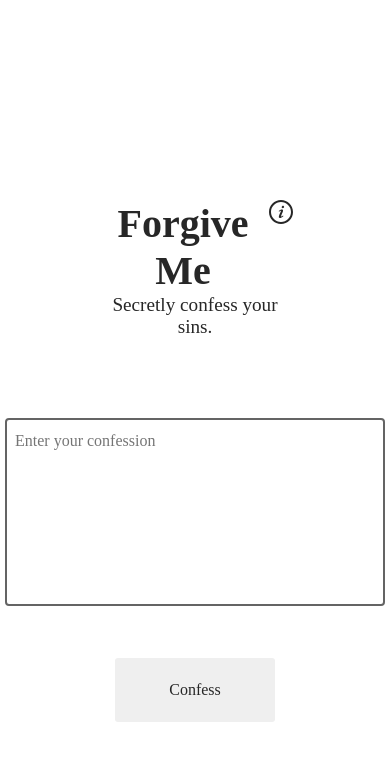
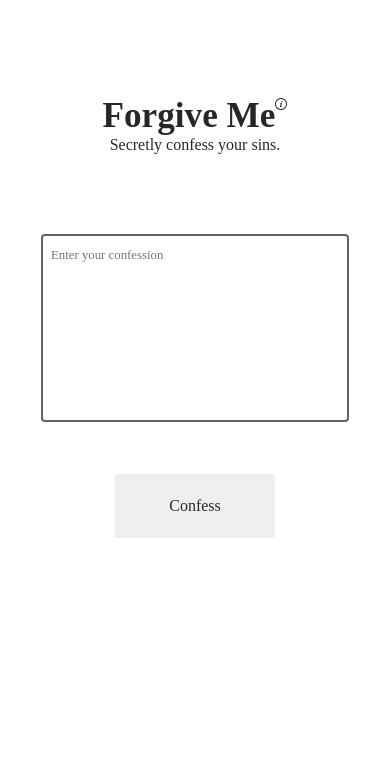
Before and after one commit to austinbrodeur/confessions, a website: page index.html in a window 390 px wide. Shown: the top 760 px of the page. Drawn offline with nearby package versions, Linux system fonts and the light colour scheme.

Commit message:
mobile layout work, tooltip placement needs to be fixed

```diff
--- a/public/styles/style.css
+++ b/public/styles/style.css
@@ -100,18 +100,30 @@ button:hover {
 }
 
 @media screen and (max-width: 800px) {
+
+    svg {
+        width: 12px;
+        height: 12px;
+    }
+
+    .title-section {
+        margin: 6rem auto 0 auto;
+        width: 80%;
+    }
+
     textarea {
-        width: 22.5rem;
+        font-size: 0.8rem;
+        width: 18rem;
         height: 10rem;
     }
 
     .title-section h1 {
         font-weight: 600;
-        font-size: 2.5rem;
+        font-size: 2.2rem;
     }
 
     .title-section h3 {
-        font-size: 1.2rem;
+        font-size: 1rem;
     }
 
     button {
```
